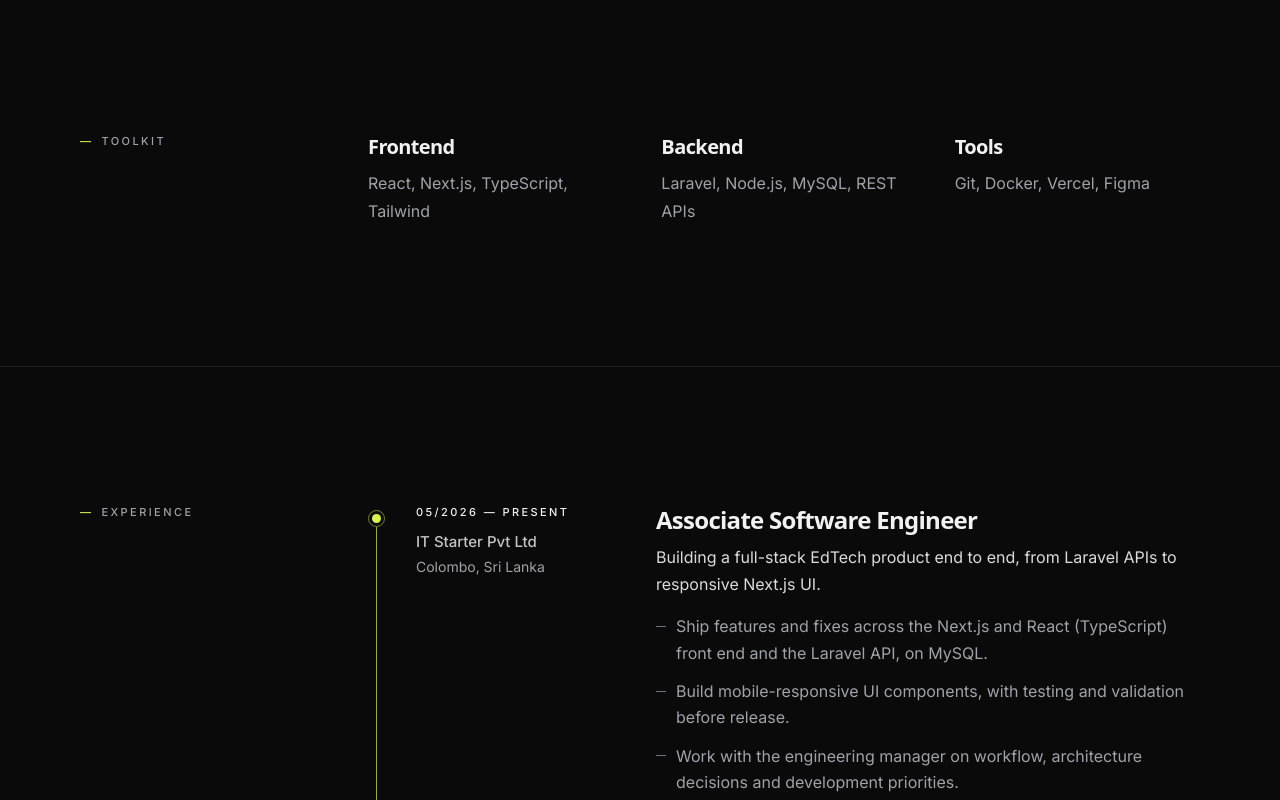
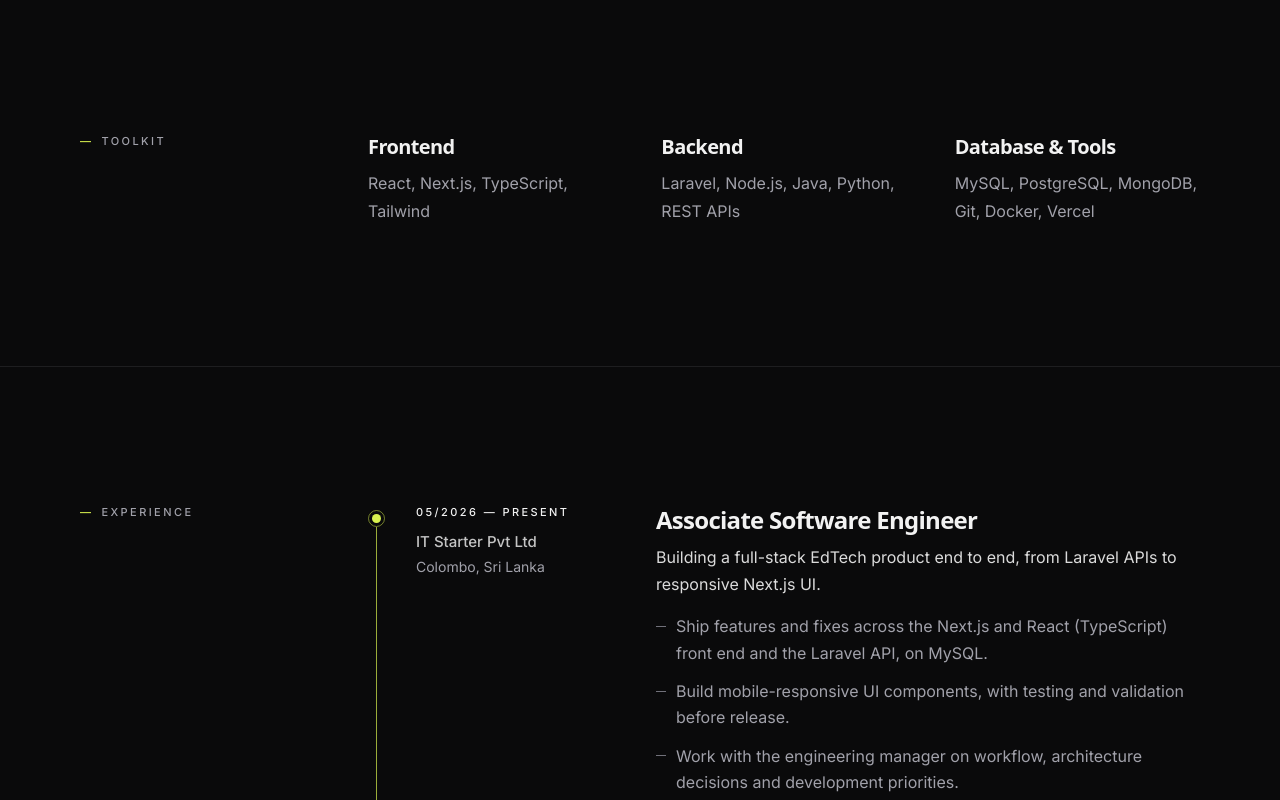
Before and after one commit to ShafnyHadhy/shafny-hadhy, a React (Vite) app: page / in a window 1280 px wide. Shown: the part 2960-3760 px from the top of the page. Built offline with nearby package versions, Linux system fonts and the light colour scheme.

Commit message:
feat: update skills toolkit; refine backend and tools categorization

```diff
--- a/src/components/Skills.jsx
+++ b/src/components/Skills.jsx
@@ -3,8 +3,8 @@ import { Reveal, Section } from './ui';
 
 const toolkit = [
     { group: 'Frontend', items: ['React', 'Next.js', 'TypeScript', 'Tailwind'] },
-    { group: 'Backend', items: ['Laravel', 'Node.js', 'MySQL', 'REST APIs'] },
-    { group: 'Tools', items: ['Git', 'Docker', 'Vercel', 'Figma'] },
+    { group: 'Backend', items: ['Laravel', 'Node.js', 'Java', 'Python', 'REST APIs'] },
+    { group: 'Database & Tools', items: ['MySQL', 'PostgreSQL', 'MongoDB', 'Git', 'Docker', 'Vercel'] },
 ];
 
 const Skills = () => (
```
